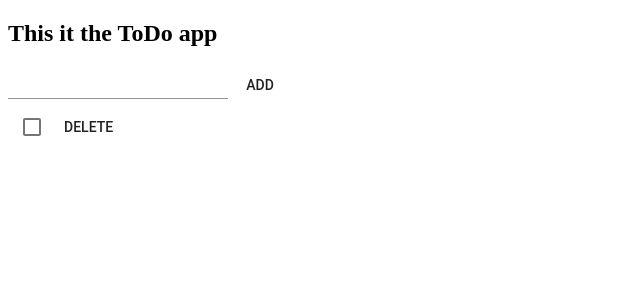
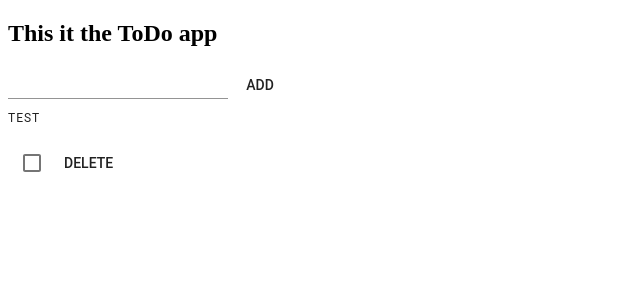
Before and after one commit to clogic-mt/todo_app, a React (Create React App) app: page / in a window 1280 px wide. Shown: the top 300 px of the page, without its empty margins (0-640 px from the left). Built offline with nearby package versions, Linux system fonts and the light colour scheme.

Commit message:
added atom label

```diff
--- /dev/null
+++ b/src/atoms/Label/label.tsx
@@ -0,0 +1,12 @@
+import React from 'react';
+import Typography from '@material-ui/core/Typography';
+
+class CLLabel extends React.PureComponent {
+    render(){
+        return(
+            <Typography variant="overline" gutterBottom>{this.props.children}</Typography>
+        )
+    }
+}
+
+export default CLLabel
--- a/src/atoms/index.tsx
+++ b/src/atoms/index.tsx
@@ -1,9 +1,11 @@
 import CLButton from './Button/Button';
 import CLCheckbox from './checkbox/checkbox'
 import CLTextField from './TextField/TextField'
+import CLLabel from './Label/label'
 
 export {
     CLButton,
     CLCheckbox,
-    CLTextField
+    CLTextField,
+    CLLabel
 }
--- a/src/molecules/ListItem/ListItem.tsx
+++ b/src/molecules/ListItem/ListItem.tsx
@@ -1,10 +1,11 @@
 import React from 'react';
-import {CLButton, CLCheckbox} from '../../atoms';
+import {CLButton, CLCheckbox, CLLabel} from '../../atoms';
 
 class ListItem extends React.PureComponent{
     render(){
         return(
             <div>
+                <CLLabel>test</CLLabel>
                 <CLCheckbox></CLCheckbox>
                 <CLButton>Delete</CLButton>
             </div>
```
